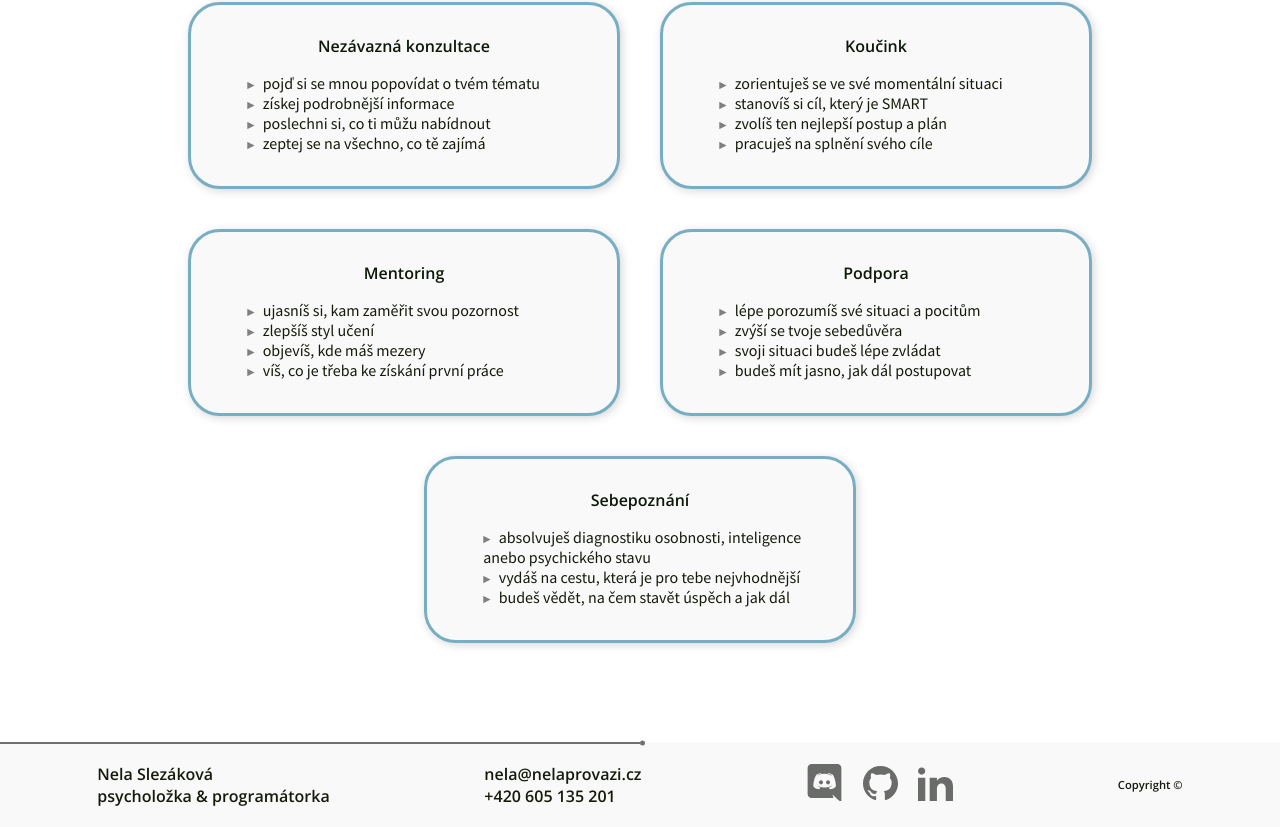
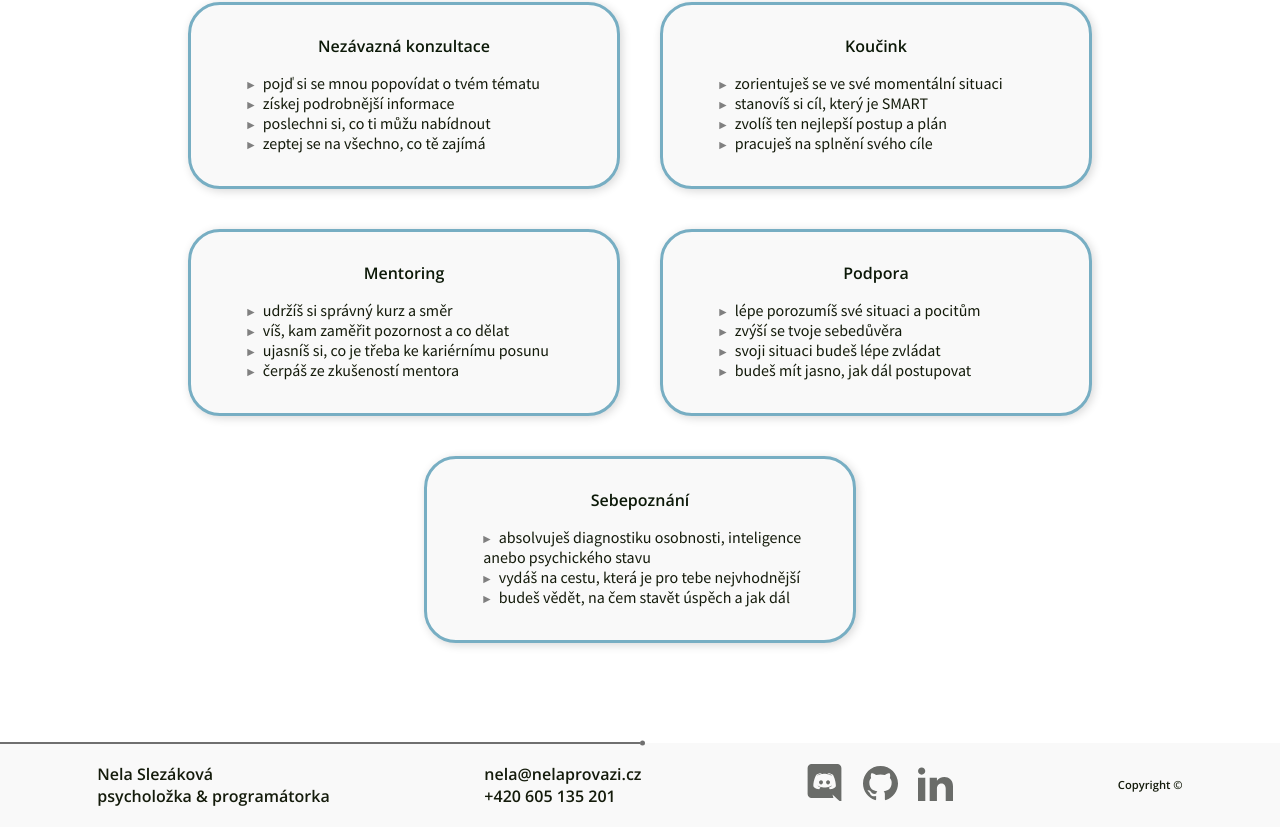
Before and after one commit to NelliaS/personal-webpage, a Next.js app: page /jak-to-funguje in a window 1280 px wide. Shown: the part 892-1719 px from the top of the page. Built offline with nearby package versions, Linux system fonts and the light colour scheme.

Commit message:
changes in text

```diff
--- a/src/pages/index.tsx
+++ b/src/pages/index.tsx
@@ -61,7 +61,7 @@ const Home: NextPage = () => {
                 Chceš se do IT dostat snáz a udržitelně
               </li>
               <li className={styles.secondaryitem}>
-                Tvůj styl učení nepřináší adekvátní výsledky
+                Chceš, aby ti někdo zkušený pomáhal udržet kurz a směr
               </li>
               <li className={styles.secondaryitem}>
                 Chceš vědět, na čem můžeš stavět svůj úspěch
@@ -71,7 +71,7 @@ const Home: NextPage = () => {
               <li className={styles.secondaryitem}>Nejsi spokojený/á a chtěl/a bys být</li>
               <li className={styles.secondaryitem}>Cítíš se vyhořele a chceš s tím něco začít dělat</li>
               <li className={styles.secondaryitem}>Chceš objevit své silné stránky a způsob jak je využít</li>
-              <li className={styles.secondaryitem}>Potřebuješ pomoc s hledáním nové práce nebo aklimatizací</li>
+              <li className={styles.secondaryitem}>Chceš se kariérně posouvat</li>
             </ul>
           </div>
           <div className={styles.content__block3}>
--- a/src/pages/jak-to-funguje.tsx
+++ b/src/pages/jak-to-funguje.tsx
@@ -63,10 +63,10 @@ const JakToFunguje: NextPage = () => {
           <div className={styles.card}>
           <h2>Mentoring</h2>
             <ul>
-              <li>ujasníš si, kam zaměřit svou pozornost</li>
-              <li>zlepšíš styl učení</li>
-              <li>objevíš, kde máš mezery</li>
-              <li>víš, co je třeba ke získání první práce</li>
+              <li>udržíš si správný kurz a směr</li>
+              <li>víš, kam zaměřit pozornost a co dělat</li>
+              <li>ujasníš si, co je třeba ke kariérnímu posunu</li>
+              <li>čerpáš ze zkušeností mentora</li>
             </ul>
           </div>
           <div className={styles.card}>
```
